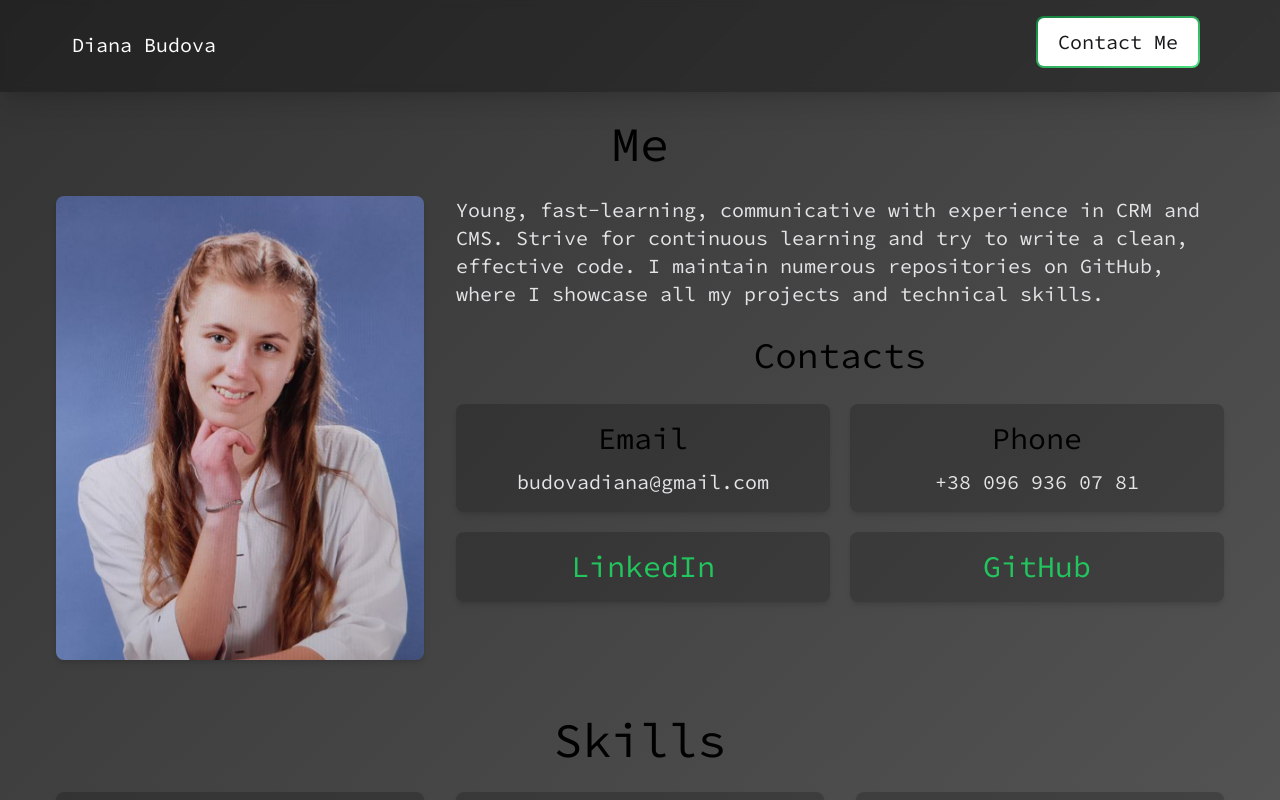
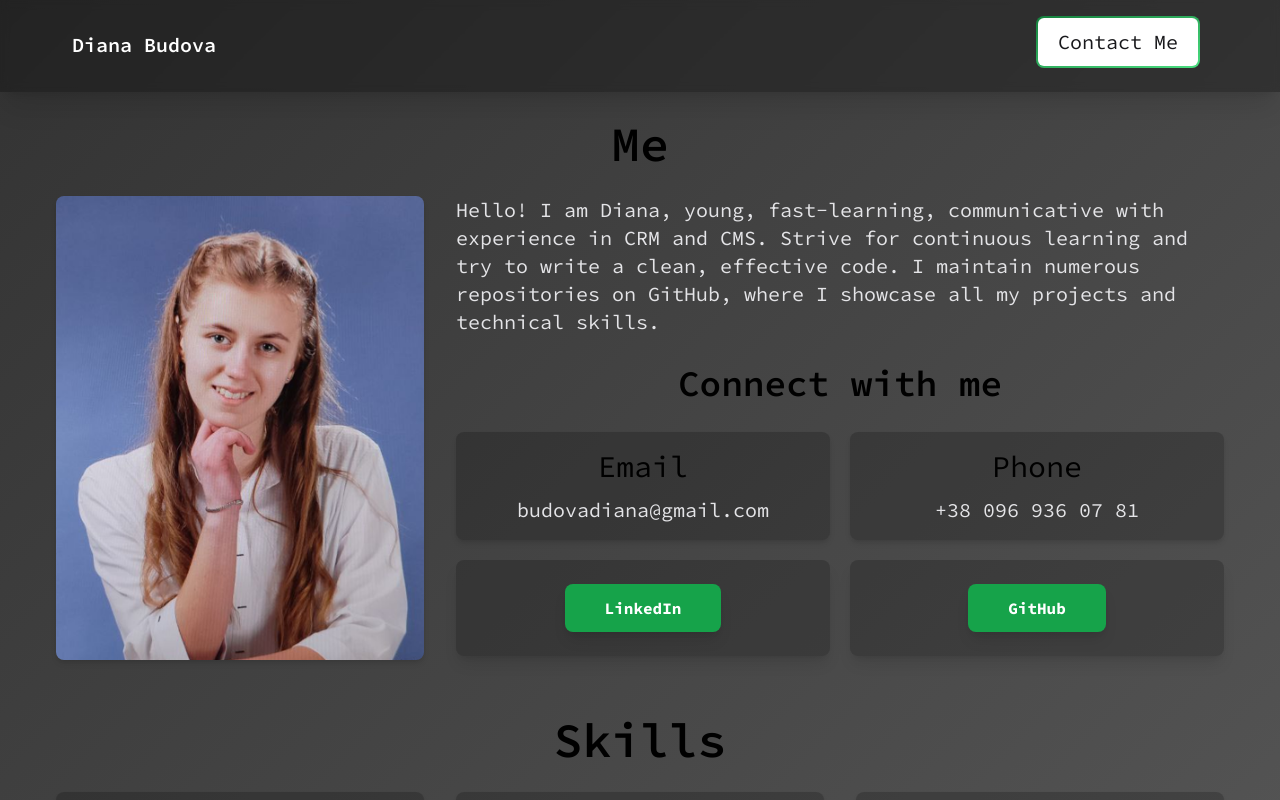
Before and after one commit to DianaBudova/personal-resume-site, a Next.js app: page / in a window 1280 px wide. Shown: the top 800 px of the page. Built offline with nearby package versions, Linux system fonts and the light colour scheme.

Commit message:
section me done

```diff
--- a/src/app/me/page.js
+++ b/src/app/me/page.js
@@ -1,7 +1,7 @@
 const MeComponent = () => {
     return (
         <>
-            <h1 className="text-3xl sm:text-4xl md:text-5xl text-center mb-7">
+            <h1 className="text-3xl sm:text-4xl md:text-5xl text-center font-semibold mb-7">
                 Me
             </h1>
             <div className="grid grid-cols-1 sm:grid-cols-3 sm:gap-8">
@@ -14,34 +14,53 @@ const MeComponent = () => {
                 </div>
                 <div className="col-span-2">
                     <p className="text-lg sm:text-xl text-zinc-200 my-5 sm:mt-0">
-                        Young, fast-learning, communicative with experience in
+                        Hello! I am Diana, young, fast-learning, communicative with experience in
                         CRM and CMS. Strive for continuous learning and try to
                         write a clean, effective code. I maintain numerous
                         repositories on GitHub, where I showcase all my projects
                         and technical skills.
                     </p>
                     <div className="mt-7">
-                        <h2 className="text-2xl sm:text-3xl md:text-4xl text-center mb-7">
-                            Contacts
+                        <h2 className="text-2xl sm:text-3xl md:text-4xl text-center font-semibold mb-7">
+                            Connect with me
                         </h2>
                         <div className="grid grid-cols-1 sm:grid-cols-2 gap-5 text-center">
                             <div className="flex flex-col items-center bg-black bg-opacity-20 backdrop-filter rounded-lg shadow-md p-4">
-                                <h3 className="text-xl sm:text-2xl md:text-3xl mb-3">Email</h3>
-                                <p className="text-lg sm:text-xl md:text-xl text-zinc-200">budovadiana@gmail.com</p>
+                                <h3 className="text-xl sm:text-2xl md:text-3xl mb-3">
+                                    Email
+                                </h3>
+                                <p className="text-lg sm:text-xl md:text-xl text-zinc-200">
+                                    budovadiana@gmail.com
+                                </p>
                             </div>
                             <div className="flex flex-col items-center bg-black bg-opacity-20 backdrop-filter rounded-lg shadow-md p-4">
-                                <h3 className="text-xl sm:text-2xl md:text-3xl mb-3">Phone</h3>
-                                <p className="text-lg sm:text-xl md:text-xl text-zinc-200">+38 096 936 07 81</p>
+                                <h3 className="text-xl sm:text-2xl md:text-3xl mb-3">
+                                    Phone
+                                </h3>
+                                <p className="text-lg sm:text-xl md:text-xl text-zinc-200">
+                                    +38 096 936 07 81
+                                </p>
                             </div>
-                            <div className="flex flex-col items-center bg-black bg-opacity-20 backdrop-filter rounded-lg shadow-md p-4">
-                                <a href="https://www.linkedin.com/in/diana-budova-2690472b7/" className="link-animation text-xl sm:text-2xl md:text-3xl text-green-500 after:border-green-500">
-                                    LinkedIn
-                                </a>
+                            <div className="flex flex-col items-center bg-black bg-opacity-20 backdrop-filter rounded-lg shadow-lg p-6 space-y-4">
+                                <form action="https://www.linkedin.com/in/diana-budova-2690472b7/" target="_blank">
+                                    <button
+                                        type="submit"
+                                        className="bg-green-600 hover:bg-green-700 text-white font-bold py-3 px-10 rounded-lg shadow-lg transition-transform hover:scale-105"
+                                    >
+                                        LinkedIn
+                                    </button>
+                                </form>
                             </div>
-                            <div className="flex flex-col items-center bg-black bg-opacity-20 backdrop-filter rounded-lg shadow-md p-4">
-                                <a href="https://github.com/DianaBudova" className="link-animation text-xl sm:text-2xl md:text-3xl text-green-500 after:border-green-500">
-                                    GitHub
-                                </a>
+
+                            <div className="flex flex-col items-center bg-black bg-opacity-20 backdrop-filter rounded-lg shadow-lg p-6 space-y-4">
+                                <form action="https://github.com/DianaBudova" target="_blank">
+                                    <button
+                                        type="submit"
+                                        className="bg-green-600 hover:bg-green-700 text-white font-bold py-3 px-10 rounded-lg shadow-lg transition-transform hover:scale-105"
+                                    >
+                                        GitHub
+                                    </button>
+                                </form>
                             </div>
                         </div>
                     </div>
--- a/src/app/page.js
+++ b/src/app/page.js
@@ -23,7 +23,7 @@ export default function BodyPage() {
                     <ul className="px-7 sm:px-10 md:px-14 flex justify-between">
                         <li className="flex items-center">
                             <Link href="/" className="link-animation">
-                                <span className="cursor-pointer text-white">
+                                <span className="cursor-pointer text-white font-semibold">
                                     Diana Budova
                                 </span>
                             </Link>
--- a/src/app/projects/page.js
+++ b/src/app/projects/page.js
@@ -12,7 +12,7 @@ const ProjectsComponent = () => {
 
     return (
         <>
-            <h1 className="text-3xl sm:text-4xl md:text-5xl text-center mb-7 mt-14">
+            <h1 className="text-3xl sm:text-4xl md:text-5xl text-center font-semibold mb-7 mt-14">
                 Projects
             </h1>
             <div className="grid grid-cols-1 sm:grid-cols-2 md:grid-cols-3 gap-8">
--- a/src/app/skills/page.js
+++ b/src/app/skills/page.js
@@ -12,7 +12,7 @@ const SkillsComponent = () => {
 
     return (
         <>
-            <h1 className="text-3xl sm:text-4xl md:text-5xl text-center mb-7 mt-14">
+            <h1 className="text-3xl sm:text-4xl md:text-5xl text-center font-semibold mb-7 mt-14">
                 Skills
             </h1>
             <div className="grid grid-cols-1 sm:grid-cols-2 md:grid-cols-3 gap-8">
```
